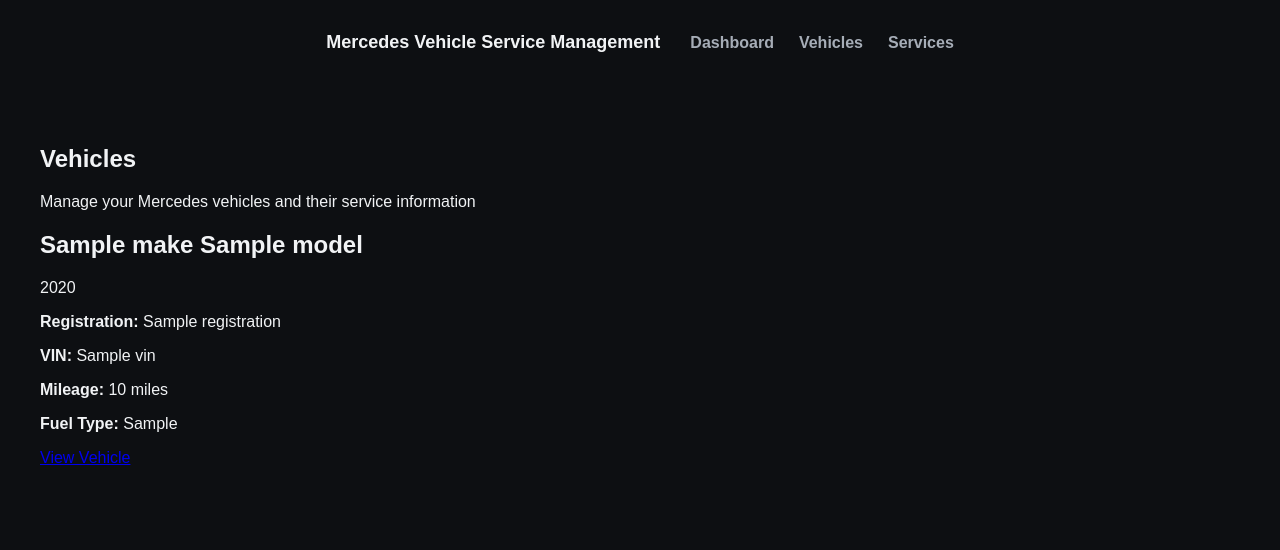
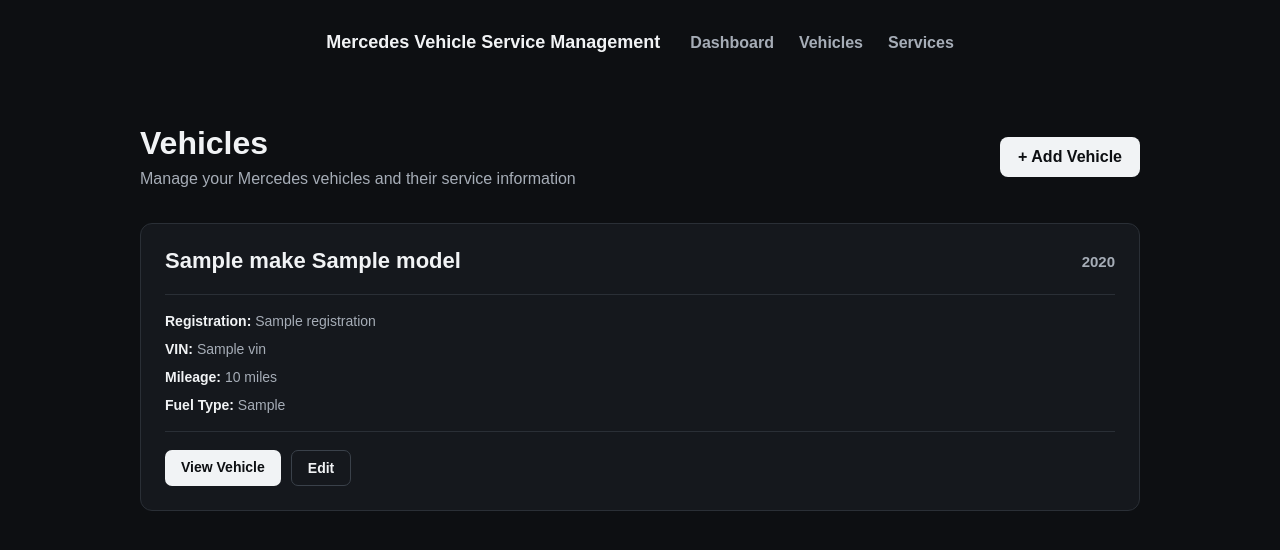
Before and after one commit to nnoroi/vehicle_service_management, a Flask app: template app/templates/vehicles/list.html in a window 1280 px wide. Shown: the top 550 px of the page. Run offline with Flask 3, Linux system fonts and the light colour scheme; the template is opened without the code that fills it: most values are stand-ins (such as "Sample title", 1, 10 or a date in 2020).

Commit message:
Improve vehicle card UI

```diff
--- a/app/static/css/style.css
+++ b/app/static/css/style.css
@@ -117,6 +117,11 @@ body {
     .nav-links {
         gap: 15px;
         flex-wrap: wrap;
+    }
+
+    .page-header {
+        flex-direction: column;
+        align-items: flex-start;
     }
 }
 
@@ -249,3 +254,156 @@ body {
     background-color: #f8d7da;
     color: #721c24;
 }
+
+.page-header {
+    display: flex;
+    align-items: center;
+    justify-content: space-between;
+    gap: 20px;
+    margin-bottom: 35px;
+}
+
+.page-header h1 {
+    margin: 0 0 8px 0;
+    font-size: 32px;
+}
+
+.page-header p {
+    margin: 0;
+    color: #a6adb7;
+    font-size: 16px;
+}
+
+.add-button {
+    display: inline-block;
+    padding: 11px 18px;
+    background-color: #f1f3f5;
+    color: #0d0f12;
+    border-radius: 8px;
+    text-decoration: none;
+    font-weight: bold;
+    white-space: nowrap;
+    transition: background-color 0.2s ease, transform 0.2s ease;
+}
+
+.add-button:hover {
+    background-color: #d9dde2;
+    transform: translateY(-2px);
+}
+
+.empty-message {
+    margin: 0;
+    color: #a6adb7;
+}
+
+.vehicle-card {
+    box-sizing: border-box;
+    width: 100%;
+    padding: 24px;
+    margin-bottom: 20px;
+    background-color: #15181d;
+    border: 1px solid #2a2f36;
+    border-radius: 12px;
+    transition: border-color 0.2s ease, transform 0.2s ease;
+}
+
+.vehicle-card:hover {
+    border-color: #555d68;
+    transform: translateY(-2px);
+}
+
+.vehicle-card-header {
+    display: flex;
+    align-items: center;
+    justify-content: space-between;
+    gap: 20px;
+    margin-bottom: 20px;
+}
+
+.vehicle-card-header h2 {
+    margin: 0;
+    font-size: 22px;
+    color: #f1f3f5;
+}
+
+.vehicle-card-header span {
+    color: #a6adb7;
+    font-size: 15px;
+    font-weight: 600;
+}
+
+.vehicle-card-details {
+    display: grid;
+    grid-template-columns: repeat(2, 1f);
+    gap: 12px 24px;
+    padding: 18px 0;
+    border-top: 1px solid #2a2f36;
+    border-bottom: 1px solid #2a2f36;
+}
+
+.vehicle-card-details p {
+    margin: 0;
+    color: #a6adb7;
+    font-size: 14px;
+
+}
+
+.vehicle-card-details strong {
+    color: #f1f3f5;
+}
+
+.vehicle-card>a {
+    display: inline-block;
+    margin-top: 18px;
+    color: #f1f3f5;
+    font-weight: 600;
+    text-decoration: none;
+}
+
+.vehicle-card>a:hover {
+    text-decoration: underline;
+}
+
+.vehicle-card-actions {
+    display: flex;
+    gap: 10px;
+    margin-top: 18px;
+}
+
+.vehicle-card-actions a {
+    display: inline-block;
+    padding: 9px 16px;
+    border-radius: 7px;
+    text-decoration: none;
+    font-size: 14px;
+    font-weight: 600;
+}
+
+.view-button {
+    background-color: #f1f3f5;
+    color: #0d0f12
+}
+
+.view-button:hover {
+    background-color: #d9dde2;
+}
+
+.edit-button {
+    background-color: transparent;
+    color: #f1f3f5;
+    border: 1px solid #3a414a;
+}
+
+.edit-button:hover {
+    background-color: #20242a;
+}
+
+.vehicles-page {
+    width: 100%;
+    max-width: 1000px;
+    margin: 0 auto;
+}
+
+.vehicle-list {
+    width: 100%;
+}
--- a/app/templates/vehicles/list.html
+++ b/app/templates/vehicles/list.html
@@ -5,8 +5,16 @@
 <section class="vehicles-page">
 
     <header class="page-header">
+
+        <div>
             <h1>Vehicles</h1>
             <p>Manage your Mercedes vehicles and their service information</p>
+        </div>
+
+        <a href="/vehicles/add" class="add-button">
+            + Add Vehicle
+        </a>
+
     </header>
 
     <section class="vehicle-list">
@@ -44,9 +52,17 @@
 
             </div>
 
-                    <a href="/vehicles/{{ vehicle.id }}">
+            <div class="vehicle-card-actions">
+                <a href="/vehicles/{{ vehicle.id }}" class="view-button">
                     View Vehicle
                 </a>
+
+                <a href="/vehicles/{{ vehicle.id }}/edit" class="edit-button">
+                    Edit
+                </a>
+
+            </div>
+
 
         </article>
 
@@ -54,7 +70,7 @@
 
         {% else %}
 
-            <p>No vehicles found.</p>
+        <p class="empty-message">No vehicles found.</p>
 
         {% endif %}
 
```
Lines whose indentation alone changed are shown as unchanged.
